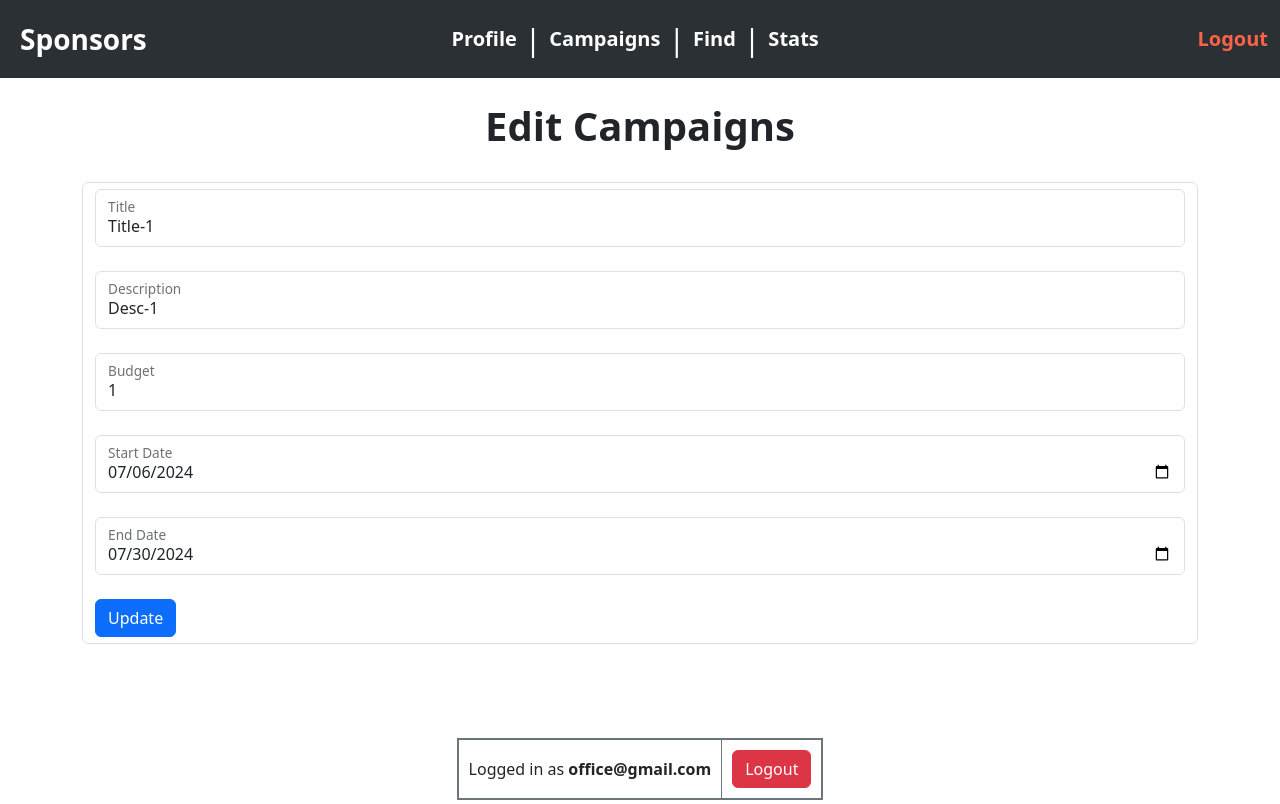
After one commit to Rubix-av/IESCP, a Flask app: page /sponsor/edit-campaign/1 in a window 1280 px wide. The commit adds this page. Run offline with Flask 3, Linux system fonts and the light colour scheme; a user stored in the database is signed in.

Commit message:
Feature/Available campaigns can be edited

```diff
--- a/website/sponsors.py
+++ b/website/sponsors.py
@@ -88,6 +88,44 @@ def delete_campaign(id):
         flash("Campaign deleted successfully", category='success')
         return redirect(url_for("sponsor.sponsor_campaigns"))
 
+@sponsor.route("edit-campaign/<int:id>", methods=["GET","POST"])
+@login_required
+def update_campaign(id):
+    if request.method=="POST":
+        title = request.form.get("title")
+        desc = request.form.get("description")
+        budget = int(request.form.get("budget"))
+        niche = request.form.get("niche")
+
+        try:
+            startDate = datetime.fromisoformat(request.form.get("startDate"))
+            endDate = datetime.fromisoformat(request.form.get("endDate"))
+        except ValueError:
+            flash("You need to enter date", category='error')
+            return redirect(url_for("sponsor.sponsor_campaigns"))
+
+        if budget<=0:
+            flash("You need to enter some budget!", category='error')
+            return redirect(url_for("sponsor.sponsor_campaigns"))
+
+        if startDate > endDate:
+            flash("Enter proper dates!", category='error')
+            return redirect(url_for("sponsor.sponsor_campaigns"))
+
+        campaign = Campaigns.query.filter_by(id=id).first()
+        campaign.title = title
+        campaign.desc = desc
+        campaign.budget = budget
+        campaign.niche = niche
+        campaign.startDate = startDate
+        campaign.endDate = endDate
+        db.session.add(campaign)
+        db.session.commit()
+        return redirect(url_for("sponsor.sponsor_campaigns"))
+
+    updateCampaign = Campaigns.query.filter_by(id=id).first()
+    return render_template("sponsor_pages/campaign-edit.html", user=current_user, campaign=updateCampaign)
+
 @sponsor.route("/filter-influencers", methods=["GET","POST"])
 @login_required
 def filter_influencers():
@@ -165,7 +203,6 @@ def filter_influencers():
         flash(f"Could not find {filter_keyword}", category='error')
         return redirect(url_for("sponsor.sponsor_find"))
 
-
 @sponsor.route("/filter-campaigns", methods=["GET","POST"])
 @login_required
 def filter_campaigns():
--- a/website/templates/base.html
+++ b/website/templates/base.html
@@ -44,7 +44,9 @@
           <strong class="nav-link active fs-3 fw-bold">Influencers</strong>
           <div class="navbar-nav d-flex justify-content-center w-10 fs-5"  style="padding-right: 82px;">
             <strong><a href="/influencer/influencer-profile" class="nav-link active">Profile</a></strong>
+            <span style="color: white; font-size: 30px">|</span>
             <strong><a href="/influencer/influencer-find" class="nav-link active">Find</a></strong>
+            <span style="color: white; font-size: 30px">|</span>
             <strong><a href="/influencer/influencer-stats" class="nav-link active">Stats</a></strong>
           </div>
           {% else %}
@@ -54,8 +56,11 @@
           <strong class="nav-link active fs-3 fw-bold">Sponsors</strong>
           <div class="navbar-nav d-flex justify-content-center m-lg-2 fs-5" style="padding-right: 82px;">
             <strong><a href="/sponsor/sponsor-profile" class="nav-link active">Profile</a></strong>
+            <span style="color: white; font-size: 30px">|</span>
             <strong><a href="/sponsor/sponsor-campaigns" class="nav-link active">Campaigns</a></strong>
+            <span style="color: white; font-size: 30px">|</span>
             <strong><a href="/sponsor/sponsor-find" class="nav-link active">Find</a></strong>
+            <span style="color: white; font-size: 30px">|</span>
             <strong><a href="/sponsor/sponsor-stats" class="nav-link active">Stats</a></strong>
           </div>
             {% else %}
@@ -72,6 +77,7 @@
         <strong class="nav-link active fs-3 fw-bold">IESCP</strong>
         <div class="navbar-nav d-flex justify-content-center m-lg-2 fs-5" style="padding-right: 97px;">
           <a href="/" class="nav-link active"><strong>Home</strong></a>
+          <span style="color: white; font-size: 30px">|</span>
           <strong><a href="/auth/login" class="nav-link active" style="color: rgb(14, 193, 14)">Login</a></strong>
         </div>
         {% endif %}
--- a/website/templates/sponsor_pages/add-campaign.html
+++ b/website/templates/sponsor_pages/add-campaign.html
@@ -20,11 +20,6 @@
     </div>
 
     <div class="form-floating mb-4">
-      <input type="text" id="niche" name="niche" placeholder="Enter Niche" class="form-control">
-      <label for="niche">Niche</label>
-    </div>
-
-    <div class="form-floating mb-4">
       <input type="date" id="startDate" name="startDate" placeholder="Enter Start Date" class="form-control">
       <label for="startDate">Start Date</label>
     </div>
--- /dev/null
+++ b/website/templates/sponsor_pages/campaign-edit.html
@@ -0,0 +1,33 @@
+{% extends "view.html" %} {% block title %}Add Campaigns{% endblock %}
+
+{% block view_content %}
+<br><h1 class="fw-bold" align="center">Edit Campaigns</h1> <br>
+<form method="POST" class="form-control" id="create-campaign-form">
+
+    <div class="form-floating mb-4">
+      <input type="text" id="title" name="title" placeholder="Enter Title" class="form-control" value="{{campaign.title}}">
+      <label for="title">Title</label>
+    </div>
+
+    <div class="form-floating mb-4">
+      <input type="text" id="description" name="description" placeholder="Enter Description" class="form-control" value="{{campaign.description}}">
+      <label for="description">Description</label>
+    </div>
+
+    <div class="form-floating mb-4">
+      <input type="number" id="budget" name="budget" placeholder="Enter Budget" class="form-control" value="{{campaign.budget}}">
+      <label for="budget">Budget</label>
+    </div>
+
+    <div class="form-floating mb-4">
+      <input type="date" id="startDate" name="startDate" placeholder="Enter Start Date" class="form-control" value="{{campaign.start_date}}">
+      <label for="startDate">Start Date</label>
+    </div>
+
+    <div class="form-floating mb-4">
+      <input type="date" id="endDate" name="endDate" placeholder="Enter End Date" class="form-control" value="{{campaign.end_date}}">
+      <label for="endDate">End Date</label>
+    </div>
+    <button class="btn btn-primary" type="submit" id="login">Update</button>
+</form>
+{% endblock %}
```
Also changed, not shown: website/templates/sponsor_pages/sponsor-campaigns.html (+18 -3 lines), instance/database.db.
